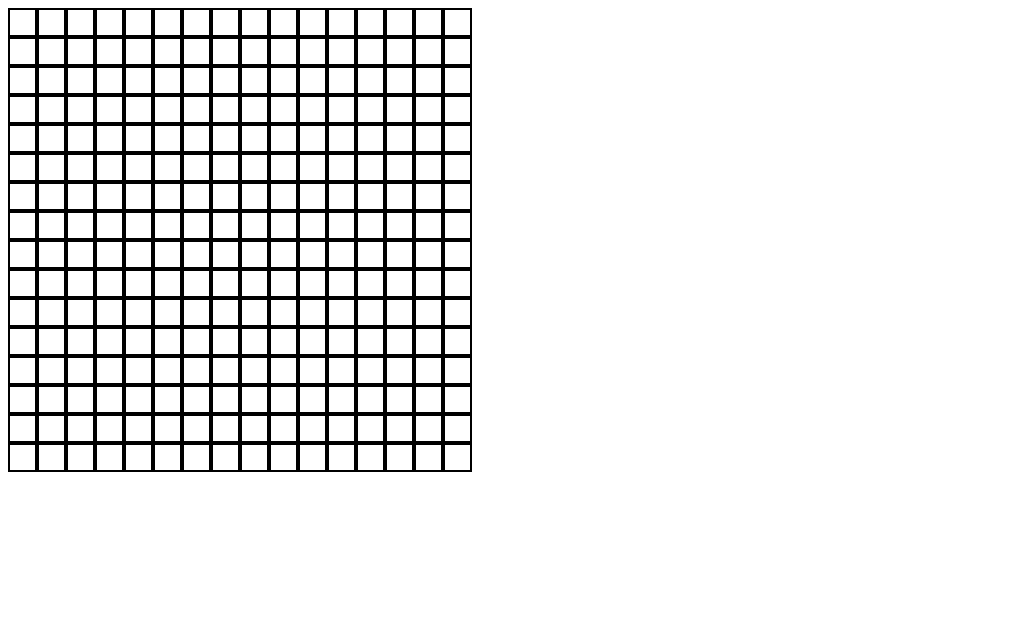
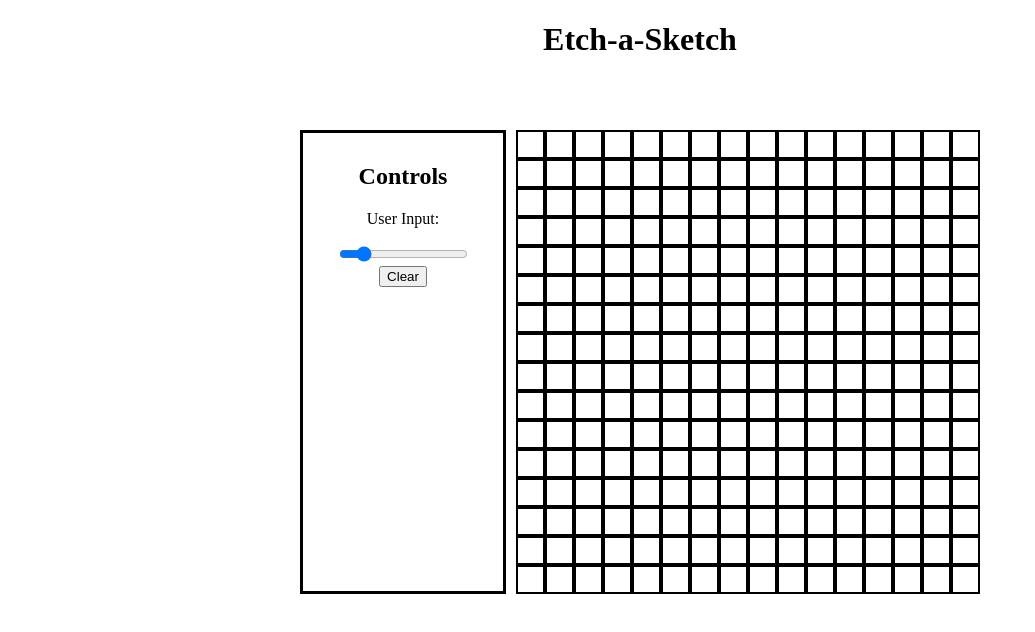
Before and after one commit to rileymci/Etch-a-Sketch, a plain HTML site: page index.html in a window 1280 px wide. Shown: the whole page, without its empty margins (0-1035 px from the left). Drawn offline with Linux system fonts and the light colour scheme.

Commit message:
sidebar and title added

```diff
--- a/index.html
+++ b/index.html
@@ -8,7 +8,16 @@
     <link rel="stylesheet" href="styles.css">
 </head>
 <body>
-    <div class="main"></div>
+    <h1>Etch-a-Sketch</h1>
+    <div class="container">
+        <div class="sidebar">
+            <h2>Controls</h2>
+            <p>User Input: </p>
+            <input type="range" min="1" max="100" value="16" class="slider" id="myRange">
+            <button>Clear</button>
+        </div>
+        <div class="main"></div>
+    </div>
 </body>
 <script src="script.js"></script>
 </html>
--- a/script.js
+++ b/script.js
@@ -1,12 +1,15 @@
 var id = 0;
 function createBox(element) {
     var div = document.createElement("div");
-    div.id = 'div' + id++;
+    div.id = 'box';
     div.style.width = "25px";
     div.style.height = "25px";
     div.style.borderStyle = "solid";
     div.style.borderWidth = "2px";
     div.style.flex = "1";
+    div.addEventListener("click", function(){
+        div.style.backgroundColor = "black";
+    });
     element.append(div);
 }
 
--- a/styles.css
+++ b/styles.css
@@ -1,4 +1,23 @@
+h1 {
+    text-align: center;
+    padding-bottom: 50px;
+}
+
+.container {
+    justify-content: center;
+    display: flex;
+}
+
+.sidebar {
+    border-style: solid;
+    padding: 10px 10px 10px 10px;
+    text-align: center;
+    align-items: center;
+    width: 180px;
+
+}
+
 .main {
     display: flex;
-
+    padding-left: 10px;
 }
```
